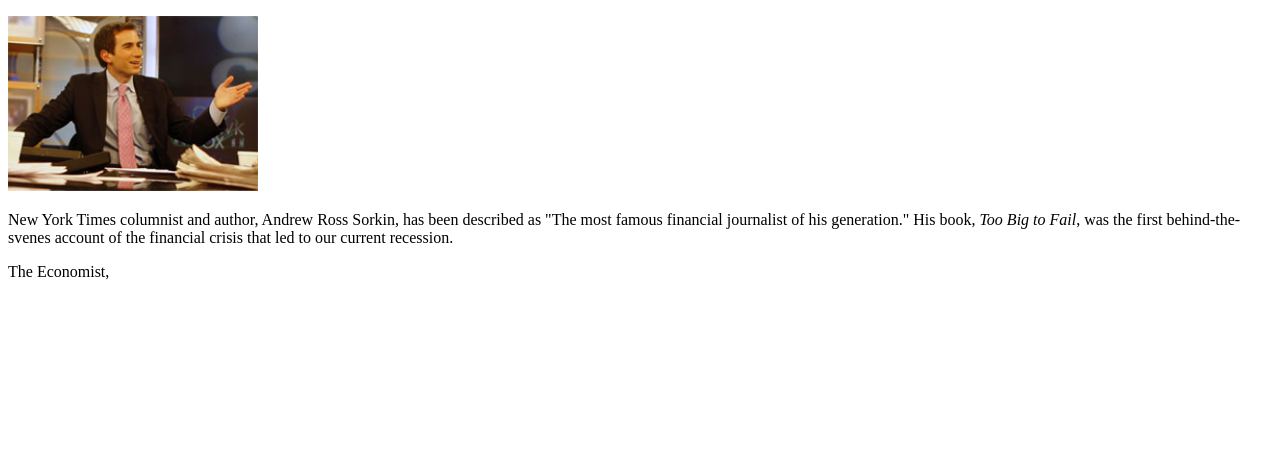
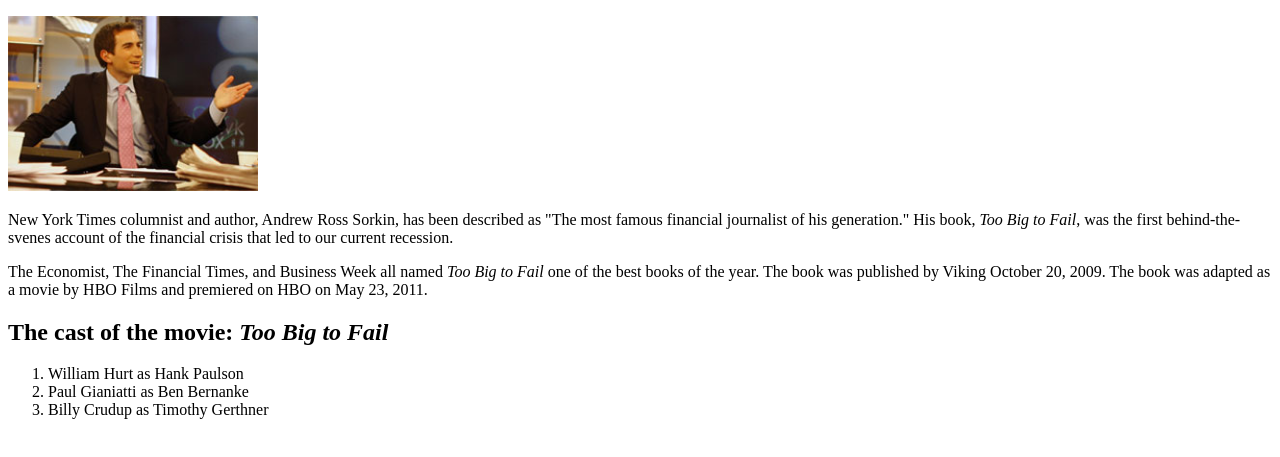
Before and after one commit to bel124/A09, a plain HTML site: page index.html in a window 1280 px wide. Shown: the part 105-562 px from the top of the page. Drawn offline with Linux system fonts and the light colour scheme.

Commit message:
added few more lines of text

```diff
--- a/index.html
+++ b/index.html
@@ -15,8 +15,14 @@
 	<img src="images/sorkin_desk260.jpg" alt="Picture of Andrew Ross Sorkin" height="175">
 
 	<p>New York Times columnist and author, Andrew Ross Sorkin, has been described as "The most famous financial journalist of his generation." His book, <i>Too Big to Fail</i>, was the first behind-the-svenes account of the financial crisis that led to our current recession.</i></p>
-	<p>The Economist,</p>
+	<p>The Economist, The Financial Times, and Business Week all named <i>Too Big to Fail</i> one of the best books of the year. The book was published by Viking October 20, 2009. The book was adapted as a movie by HBO Films and premiered on HBO on May 23, 2011.</i></p>
 
+	<h2>The cast of the movie: <i>Too Big to Fail</i></h2>
+	<ol>
+		<li>William Hurt as Hank Paulson</li>
+		<li>Paul Gianiatti as Ben Bernanke</li>
+		<li>Billy Crudup as Timothy Gerthner</li>
+	</ol>
 </main>
 </body>
 
```
